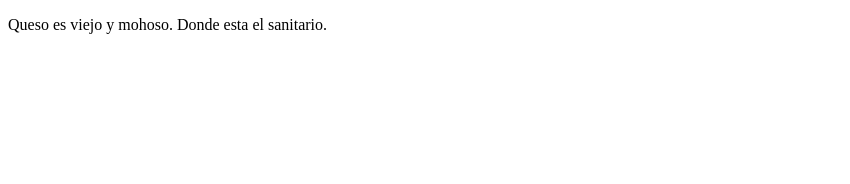
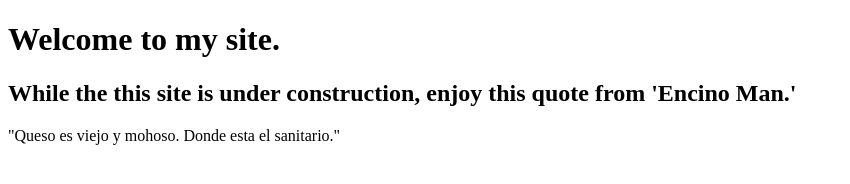
Before and after one commit to bhowell841/bhowell841.github.io, a plain HTML site: page index.html in a window 1280 px wide. Shown: the whole page, without its empty margins (0-850 px from the left). Drawn offline with Linux system fonts and the light colour scheme.

Commit message:
Update index.html

```diff
--- a/index.html
+++ b/index.html
@@ -4,6 +4,8 @@
   <title>Brendan's Site</title>
 </head>
   <body>
-    <p>Queso es viejo y mohoso.  Donde esta el sanitario.</p>
+    <h1>Welcome to my site.</h1>
+    <h2>While the this site is under construction, enjoy this quote from 'Encino Man.'</h2>
+    <p>"Queso es viejo y mohoso.  Donde esta el sanitario."</p>
   </body>
 </html>
```
